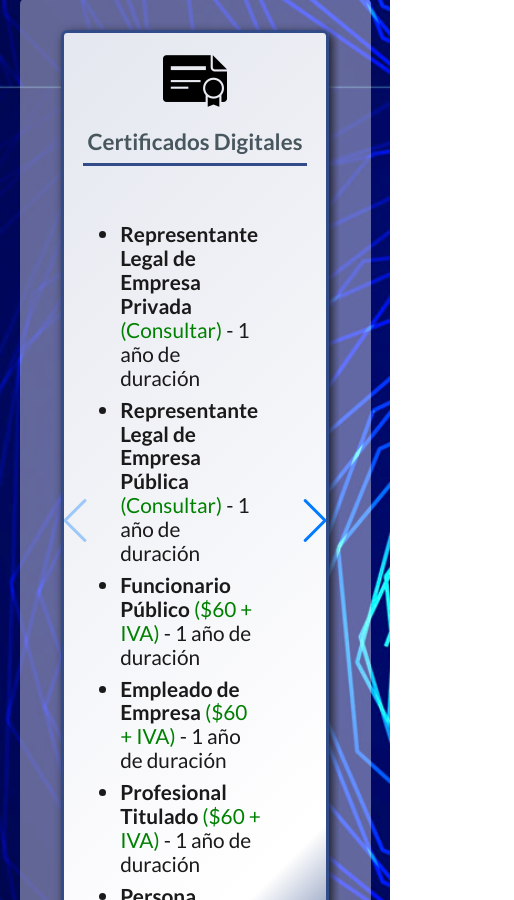
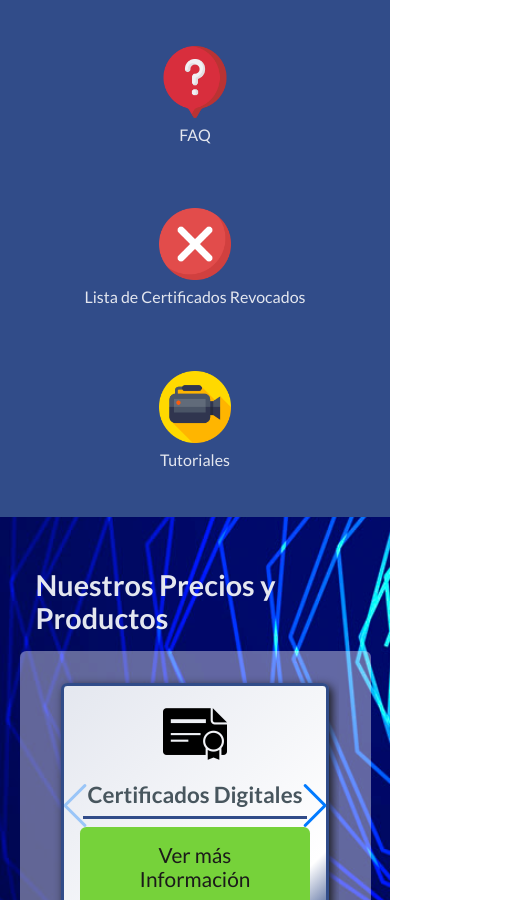
Before and after one commit to Manuel-ElGrillo/web-procert-frontend, a React (Create React App) app: page / in a window 390 px wide. Shown: the part 1100-2000 px from the top of the page, 514 px wide, since content can reach past the window. Built offline with nearby package versions, Linux system fonts and the light colour scheme.

Commit message:
Versiones moviles terminadas

```diff
--- a/src/components/pages/ComprasPage/ComprasPage.css
+++ b/src/components/pages/ComprasPage/ComprasPage.css
@@ -79,3 +79,9 @@
     color: var(--white);
     background-color: #64a538;
 }
+
+@media (max-width: 540px) {
+    .CTA-AR a {
+        width: 80%;
+    }
+}
--- a/src/components/pages/EnlacesPage/Enlacespage.css
+++ b/src/components/pages/EnlacesPage/Enlacespage.css
@@ -78,3 +78,15 @@
     background-color: #64a538;
     color: var(--white2);
 }
+
+/* Media Querys */
+
+@media (max-width: 768px) {
+    .links-content__info {
+        flex-direction: column;
+    }
+
+    .links-content__info-downloads {
+        margin: 1rem 0;
+    }
+}
--- a/src/components/pages/HomePage/HomePage.css
+++ b/src/components/pages/HomePage/HomePage.css
@@ -158,7 +158,7 @@
 
 @media (max-width: 1024px) {
     .hero {
-        height: 88rem;
+        height: 100rem;
     }
 }
 
@@ -166,7 +166,7 @@
 @media (max-width: 768px) {
 
     .hero {
-        height: 95rem;
+        height: 105rem;
     }
 
     .prices {
@@ -185,31 +185,31 @@
 
 @media (max-width: 540px) {
 
-    .hero {
-        height: 105rem;
+    .prices {
+        height: 26rem;
     }
 
     .main p {
         width: 30rem;
     }
 
-    .prices {
-        padding-top: 4rem;
+    .prices-content__card {
+        width: 90%;
+        height: 15rem;
     }
 
-    .prices-content__card {
-        width: 90%;
-        height: 40rem;
+    .prices-content__card ul, .prices-content__card p {
+        display: none;
     }
 
     .prices-message {
-        margin-top: 4rem;
+        margin-top: 0;
     }
 }
 
 @media (max-width: 480px) {
     .hero {
-        height: 152rem
+        height: 158rem
     }
 
     .main p {
@@ -217,20 +217,19 @@
     }
 
     .prices {
-        padding-top: 17rem;
+        margin-bottom: 2rem;
     }
 
     .prices-content__card {
         width: 80%;
-        height: 61rem;
     }
 
     .prices-content__card h3::after {
         width: 14rem;
     }
 
-    .prices-message {
-        margin-top: 16rem;
+    .prices-content__card a {
+        text-align: center;
     }
 
 }
@@ -238,15 +237,11 @@
 @media (max-width: 375px) {
 
     .hero {
-        height: 158rem;
-    }
-
-    .prices {
-        padding-top: 19rem;
+        height: 160rem;
     }
 
     .prices-content__card {
-        height: 66rem;
+        height: 16rem;
     }
 
     .prices-content__card h3::after {
@@ -257,18 +252,11 @@
 @media (max-width: 280px) {
 
     .hero {
-        height: 93rem;
+        height: 200rem;
     }
 
     .main p {
         width: 15rem;
     }
 
-    .prices {
-        padding-top: 13rem;
-    }
-
-    .prices-content__card {
-        height: 50rem;
-    }
 }
--- a/src/components/pages/HomePage/SecundaryNavBar.css
+++ b/src/components/pages/HomePage/SecundaryNavBar.css
@@ -15,6 +15,7 @@
     display: flex;
     flex-direction: column;
     align-items: center;
+    justify-content: center;
     margin: 0 2rem;
     text-decoration: none;
 }
@@ -24,3 +25,30 @@
     font-size: 1rem;
     margin: .5rem 0 0 0;
 }
+
+/* Media QUerys */
+
+@media (max-width: 768px) {
+    .secundary-navbar a {
+        justify-content: flex-start;
+    }
+    .secundary-navbar p {
+        text-align: center;
+    }
+}
+
+@media (max-width: 540px) {
+    .secundary-navbar {
+        flex-wrap: wrap;
+    }
+
+    .secundary-navbar a {
+        padding: 2rem 0;
+    }
+}
+
+@media (max-width: 480px) {
+    .secundary-navbar {
+        flex-direction: column;
+    }
+}
--- a/src/components/pages/RequisitosPage/RequisitosPage.css
+++ b/src/components/pages/RequisitosPage/RequisitosPage.css
@@ -79,3 +79,24 @@
     background-color: var(--blue1)!important;
     color: var(--white)!important;
 }
+
+/* Media Querys */
+
+@media (max-width: 540px) {
+
+    .requirements-page h1::after {
+        width: 22rem;
+    }
+    .requirements-page__content {
+        width: 80%;
+    }
+
+    .requirements-page__content-links {
+        flex-direction: column;
+    }
+
+    .requirements-page__content-links a {
+        text-align: center;
+        margin: 1rem 0;
+    }
+}
--- a/src/components/pages/SoportePage/SoportePage.css
+++ b/src/components/pages/SoportePage/SoportePage.css
@@ -180,3 +180,38 @@
     color: var(--white2);
     cursor: pointer;
 }
+
+/* Media Querys */
+
+@media (max-width: 768px) {
+    .support-cards__row1 {
+        display: grid;
+        grid-template-columns: repeat(1,1fr);
+        gap: 1rem;
+        margin: 1rem 0;
+    }
+
+    .support-cards__row2 {
+        display: grid;
+        grid-template-columns: repeat(1,1fr);
+        gap: 1rem;
+        margin: 1rem 0;
+    }
+
+    .manual a {
+        text-align: center;
+    }
+}
+
+@media (max-width: 480px) {
+    .manual p {
+        text-align: center;
+        padding: 0 .3rem;
+    }
+
+    .CTA-tutorials a {
+        text-align: center;
+        padding: 1rem;
+        width: 80%;
+    }
+}
--- a/src/components/pages/TutorialesPage/TutorialesPage.css
+++ b/src/components/pages/TutorialesPage/TutorialesPage.css
@@ -44,3 +44,21 @@
     width: 100%;
     height: 35rem;
 }
+
+/* Media QUerys */
+
+@media (max-width: 540px) {
+    .tutorials {
+        grid-template-columns:repeat(100% 100%);
+    }
+
+    .tutorials__links-container {
+        overflow-x: scroll;
+    }
+
+    .tutorials__links-container button {
+        width: fit-content;
+        padding: 1rem;
+        margin: 1rem .5rem;
+    }
+}
```
